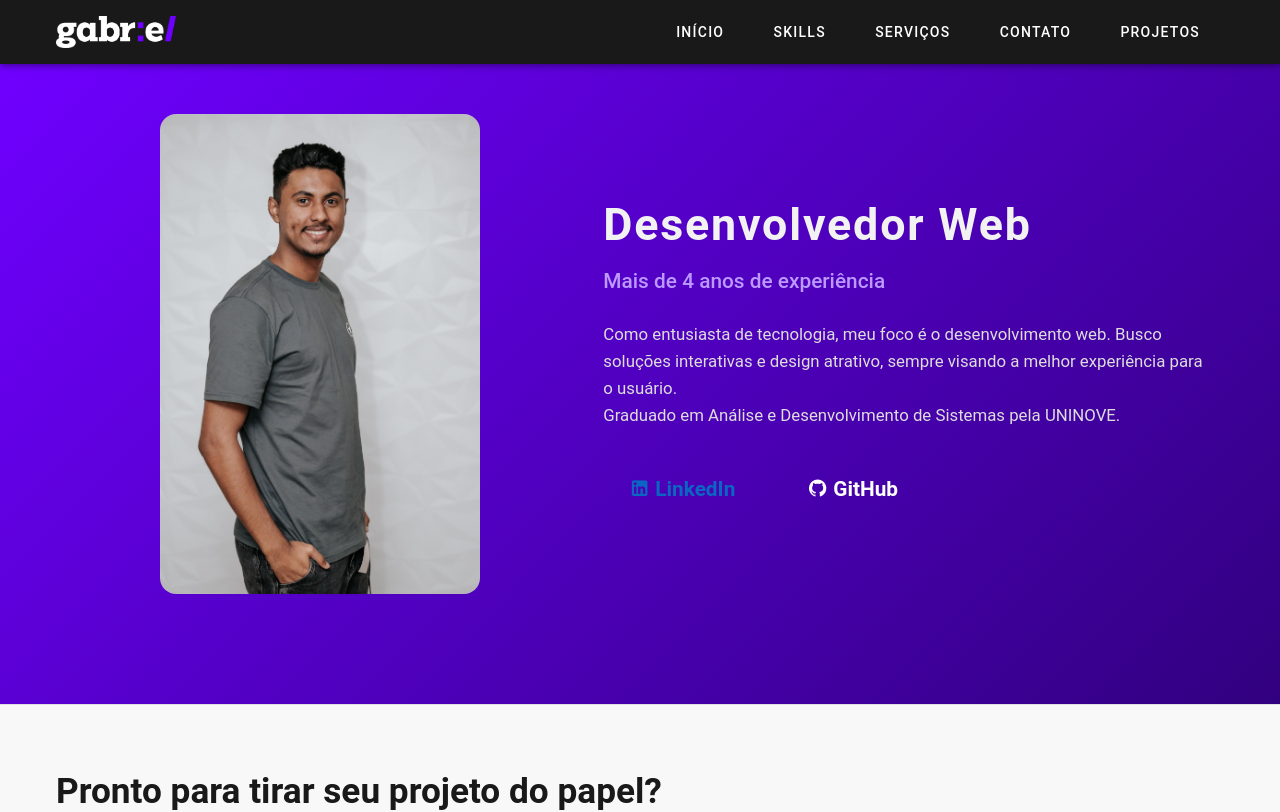
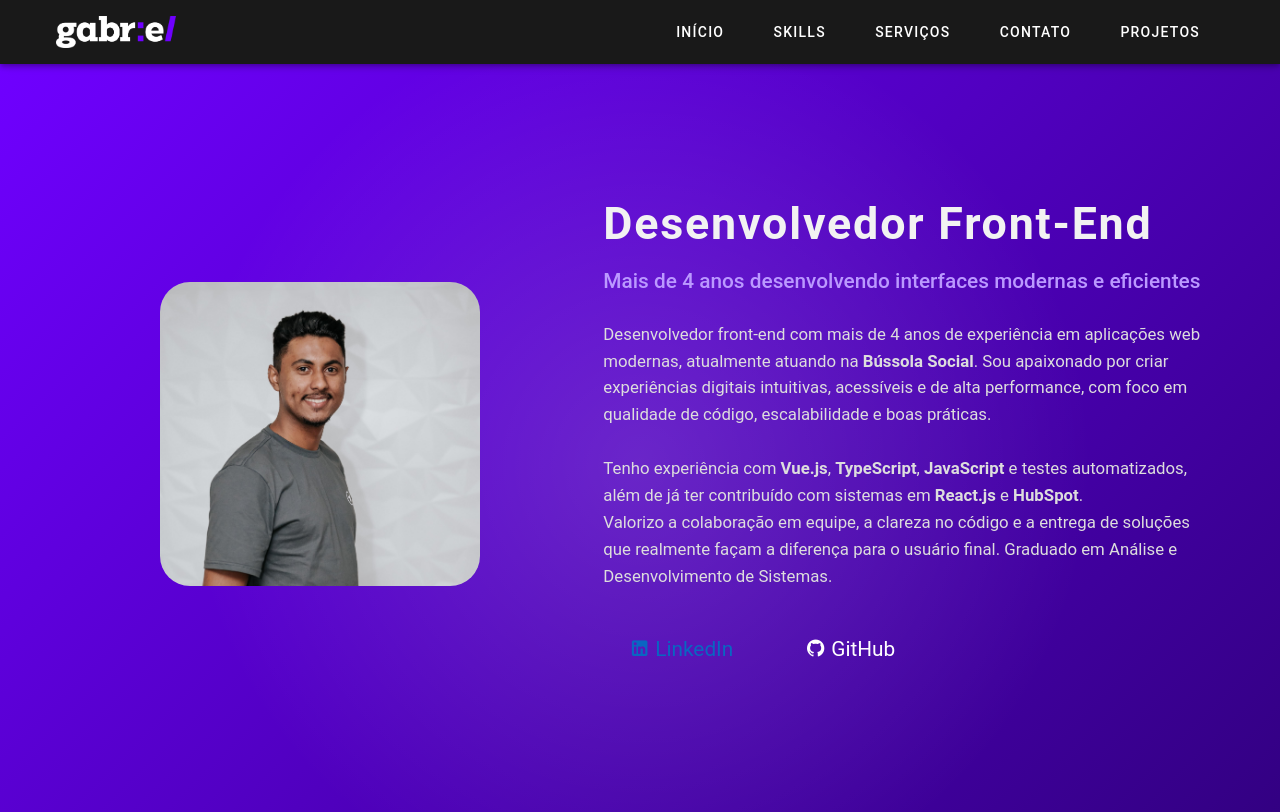
Before and after one commit to gabriel-santosdev/front-gabrielsantostec, a Nuxt app: page / in a window 1280 px wide. Shown: the top 812 px of the page. Built offline with nearby package versions, Linux system fonts and the light colour scheme.

Commit message:
novas implementações

```diff
--- a/components/ContactSection.vue
+++ b/components/ContactSection.vue
@@ -72,7 +72,6 @@ const rules = {
 }
 
 
-// Composable com o endpoint do Formspree
 const { sendContactForm, loading, error, success } = useContactForm('https://formspree.io/f/mblygplg')
 
 async function submitForm() {
@@ -106,6 +105,16 @@ watch(error, (val) => {
     letter-spacing: 1px;
 }
 
+.contact-title::after {
+    content: '';
+    width: 60px;
+    height: 4px;
+    background: #6f00ff;
+    display: block;
+    margin: 12px auto 0;
+    border-radius: 2px;
+}
+
 .contact-subtitle {
     font-size: 1.1rem;
     color: #ccc;
--- a/components/CtaSection.vue
+++ b/components/CtaSection.vue
@@ -24,7 +24,7 @@
 </template>
 
 <script setup lang="ts">
-const whatsappNumber = '5511999999999' // Substitua pelo seu número
+const whatsappNumber = '5511976552081'
 const message = encodeURIComponent(
     'Olá! Tenho interesse em um site profissional. Podemos conversar?'
 )
@@ -55,7 +55,6 @@ const whatsappLink = `https://wa.me/${whatsappNumber}?text=${message}`
 .highlight-btn {
     border-radius: 30px;
     font-weight: 600;
-    text-transform: uppercase;
     transition: all 0.3s ease;
     box-shadow: 0 4px 12px rgba(39, 174, 96, 0.2);
 }
--- a/components/HeroSection.vue
+++ b/components/HeroSection.vue
@@ -1,5 +1,6 @@
 <template>
     <section class="hero" id="hero">
+        <div class="mouse-glow"></div>
         <v-container class="mb-lg-15">
             <v-row align="center" justify="center" no-gutters class="hero-row">
                 <!-- Imagem à esquerda -->
@@ -9,22 +10,30 @@
 
                 <!-- Texto à direita -->
                 <v-col cols="12" md="7" class="hero-text">
-                    <h1 class="hero-title">
-                        Desenvolvedor Web
-                    </h1>
-                    <h2 class="hero-subtitle">Mais de 4 anos de experiência</h2>
+                    <h1 class="hero-title">Desenvolvedor Front-End</h1>
+                    <h2 class="hero-subtitle">Mais de 4 anos desenvolvendo interfaces modernas e eficientes</h2>
                     <p class="hero-description">
-                        Como entusiasta de tecnologia, meu foco é o desenvolvimento web. Busco soluções interativas e
-                        design
-                        atrativo, sempre visando a melhor experiência para o usuário.<br />
-                        Graduado em Análise e Desenvolvimento de Sistemas pela UNINOVE.
+                        Desenvolvedor front-end com mais de 4 anos de experiência em aplicações web modernas, atualmente
+                        atuando na <strong>Bússola Social</strong>. Sou apaixonado por criar experiências digitais
+                        intuitivas, acessíveis e de alta performance, com foco em qualidade de código, escalabilidade e
+                        boas práticas.<br /><br />
+                        Tenho experiência com <strong>Vue.js</strong>, <strong>TypeScript</strong>,
+                        <strong>JavaScript</strong> e testes automatizados, além de já ter contribuído com sistemas em
+                        <strong>React.js</strong> e <strong>HubSpot</strong>.</br><br />
+                        Valorizo a colaboração em equipe, a clareza no código e a entrega de soluções que realmente
+                        façam a diferença para o usuário final. Graduado em Análise e Desenvolvimento de Sistemas.
                     </p>
+
 
                     <div class="hero-buttons">
                         <a href="https://linkedin.com/in/seu-perfil" target="_blank" class="btn-simple linkedin"
-                            rel="noopener noreferrer"><i class="mdi mdi-linkedin"></i> LinkedIn</a>
+                            rel="noopener noreferrer">
+                            <i class="mdi mdi-linkedin"></i> LinkedIn
+                        </a>
                         <a href="https://github.com/seu-usuario" target="_blank" class="btn-simple github"
-                            rel="noopener noreferrer"><i class="mdi mdi-github"></i> GitHub</a>
+                            rel="noopener noreferrer">
+                            <i class="mdi mdi-github"></i> GitHub
+                        </a>
                     </div>
                 </v-col>
             </v-row>
@@ -32,14 +41,56 @@
     </section>
 </template>
 
+<script setup lang="ts">
+import { onMounted, onBeforeUnmount } from 'vue'
+
+onMounted(() => {
+    const section = document.getElementById('hero')
+    const glow = section?.querySelector('.mouse-glow') as HTMLElement
+
+    const updateGlow = (e: MouseEvent) => {
+        if (!glow || !section) return
+        const rect = section.getBoundingClientRect()
+        const x = e.clientX - rect.left
+        const y = e.clientY - rect.top
+        glow.style.background = `radial-gradient(circle at ${x}px ${y}px, rgba(255, 255, 255, 0.15), transparent 60%)`
+    }
+
+    section?.addEventListener('mousemove', updateGlow)
+
+    onBeforeUnmount(() => {
+        section?.removeEventListener('mousemove', updateGlow)
+    })
+})
+</script>
+
 <style scoped>
 .hero {
-    min-height: 80vh;
+    position: relative;
+    overflow: hidden;
+    min-height: 100vh;
     background: linear-gradient(135deg, #6f00ff 0%, #31007f 100%);
     color: #f2f2f2;
     display: flex;
     align-items: center;
     padding: 0 24px;
+}
+
+.mouse-glow {
+    position: absolute;
+    top: 0;
+    left: 0;
+    pointer-events: none;
+    width: 100%;
+    height: 100%;
+    background: radial-gradient(circle at center, rgba(255, 255, 255, 0.15), transparent 60%);
+    transition: background-position 0.1s ease;
+    z-index: 0;
+}
+
+.hero>*:not(.mouse-glow) {
+    position: relative;
+    z-index: 1;
 }
 
 .hero-row {
@@ -49,7 +100,7 @@
 .hero-image {
     width: 100%;
     max-width: 320px;
-    border-radius: 16px;
+    border-radius: 30px;
     object-fit: cover;
     transition: transform 0.3s ease;
     cursor: default;
@@ -90,7 +141,6 @@
 }
 
 .btn-simple {
-    font-weight: 600;
     font-size: 1.3rem;
     color: #f2f2f2;
     text-decoration: none;
--- a/components/ProjectsSection.vue
+++ b/components/ProjectsSection.vue
@@ -1,7 +1,7 @@
 <template>
     <section id="projects" ref="sectionRef" class="py-16">
         <h2 class="text-4xl font-bold text-center mb-12 title-section-project" :style="{ color: primary }">
-            Meus Projetos
+            Projetos Recentes
         </h2>
 
         <v-container>
@@ -107,7 +107,7 @@ onBeforeUnmount(() => {
 <style scoped>
 .title-section-project {
     font-weight: 600;
-    font-size: 2rem;
+    font-size: 2.5rem;
 }
 
 .title-section-project::after {
```
Also changed, not shown: public/profile-gs.jpeg.
